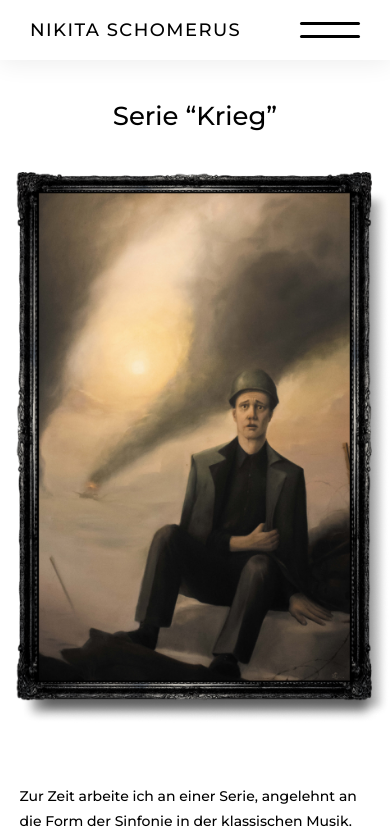
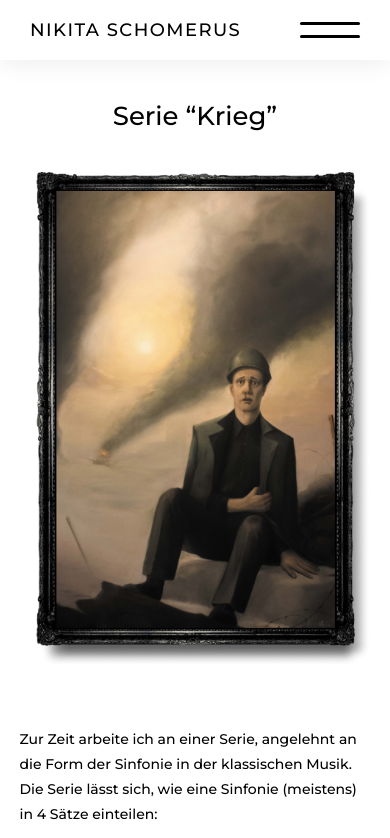
Before and after one commit to JuicyCodeDev/NickArtistitPortfolio, a Next.js app: page /latest in a window 390 px wide. Shown: the top 838 px of the page. Built offline with nearby package versions, Linux system fonts and the light colour scheme.

Commit message:
latest page changes

```diff
--- a/styles/Latest.module.css
+++ b/styles/Latest.module.css
@@ -102,10 +102,12 @@
   }
 
   .image {
-    height: 100%;
-    max-width: 100%;
-    object-fit: cover;
-    object-position: 20% center;
+    height: 80%;
+    width: 90%;
+    object-fit: contain;
+    display: block;
+    margin-left: auto;
+    margin-right: auto;
     padding-left: 15px;
     box-sizing: border-box;
   }
```
